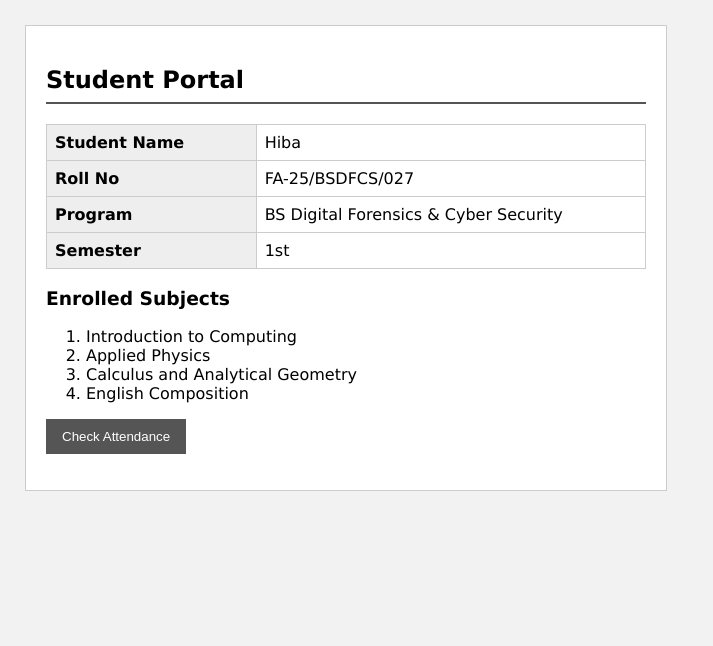
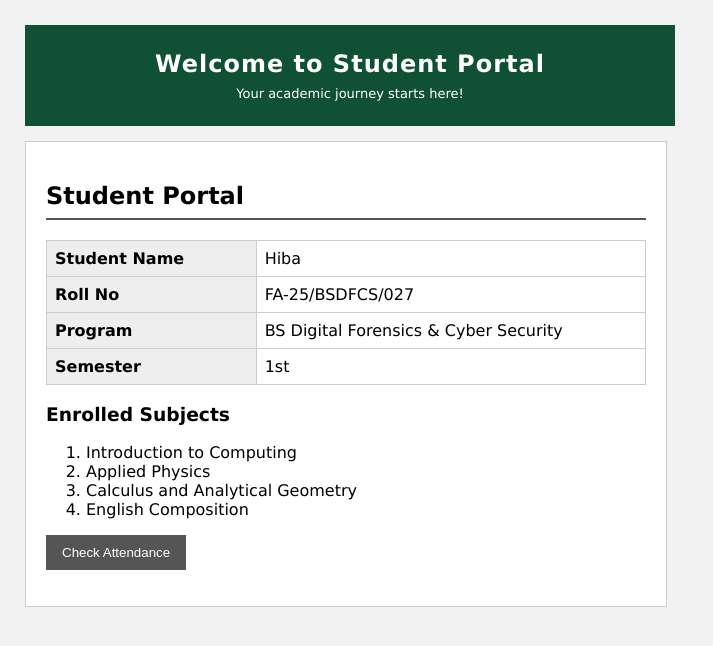
Before and after one commit to hibamansoor0207-eng/student-portal, a plain HTML site: page index.html in a window 1280 px wide. Shown: the whole page, without its empty margins (0-713 px from the left). Drawn offline with Linux system fonts and the light colour scheme.

Commit message:
Add welcome banner

```diff
--- a/index.html
+++ b/index.html
@@ -7,6 +7,11 @@
   <link rel="stylesheet" href="style.css">
 </head>
 <body>
+  <header class="welcome-banner">
+    <h1>Welcome to Student Portal</h1>
+    <p>Your academic journey starts here!</p>
+  </header>
+
   <div class="card">
     <h2>Student Portal</h2>
 
--- a/style.css
+++ b/style.css
@@ -44,3 +44,23 @@ button {
 #result {
   font-weight: bold;
 }
+
+.welcome-banner {
+  background-color: #0f5132;
+  color: #ffffff;
+  text-align: center;
+  padding: 25px;
+  max-width: 600px;
+  margin-bottom: 15px;
+}
+
+.welcome-banner h1 {
+  font-size: 24px;
+  margin: 0 0 8px 0;
+  letter-spacing: 1px;
+}
+
+.welcome-banner p {
+  margin: 0;
+  font-size: 13px;
+}
```
